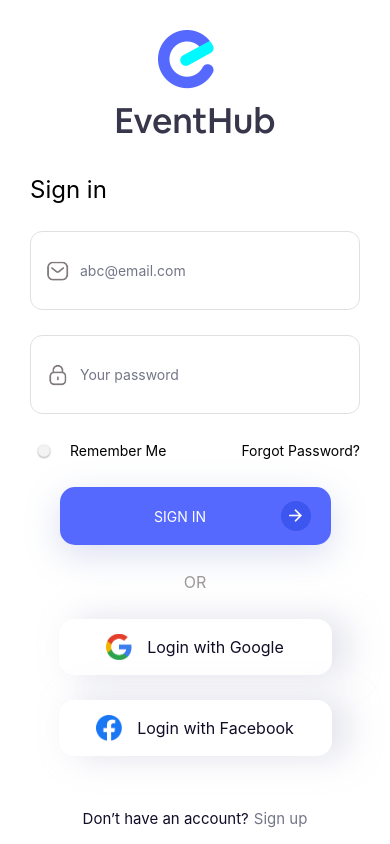
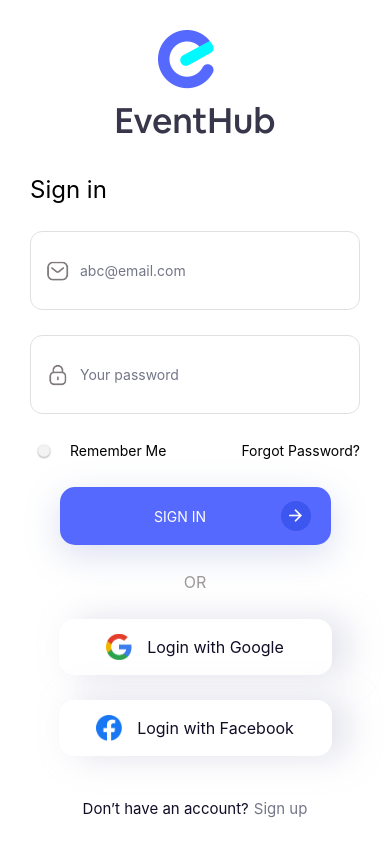
Before and after one commit to Moro-Afriyie/Events-ticket-application, a React Native app: screen / in a window 390 px wide. Built offline with nearby package versions, Linux system fonts and the light colour scheme.

Commit message:
feat:create the sign in page

```diff
--- a/src/screens/signIn/SignIn.tsx
+++ b/src/screens/signIn/SignIn.tsx
@@ -206,7 +206,7 @@
     flexDirection: 'row',
     alignItems: 'center',
     justifyContent: 'center',
-    marginTop: 25,
+    marginTop: 15,
   },
   footerText: {
     fontSize: 15,
```
